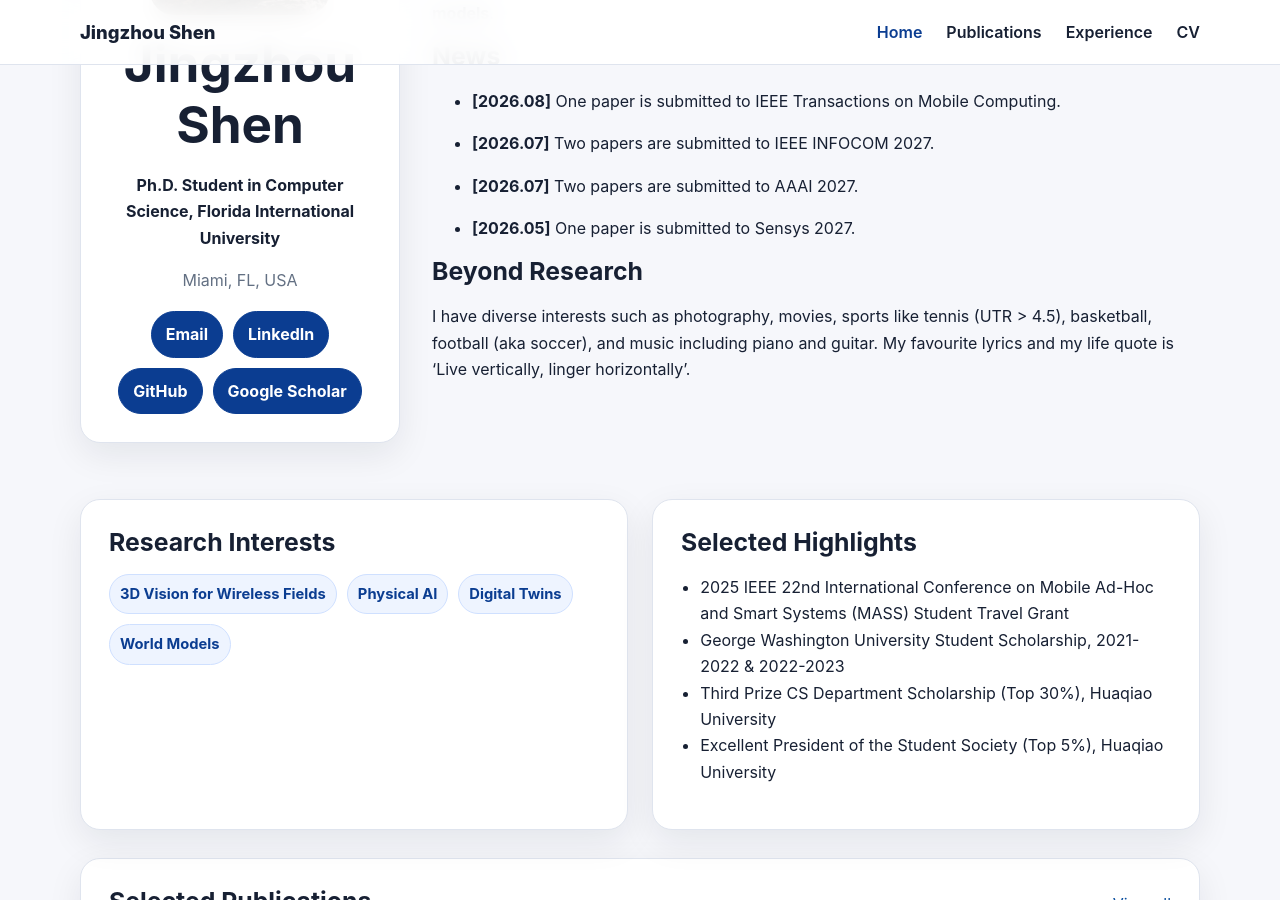
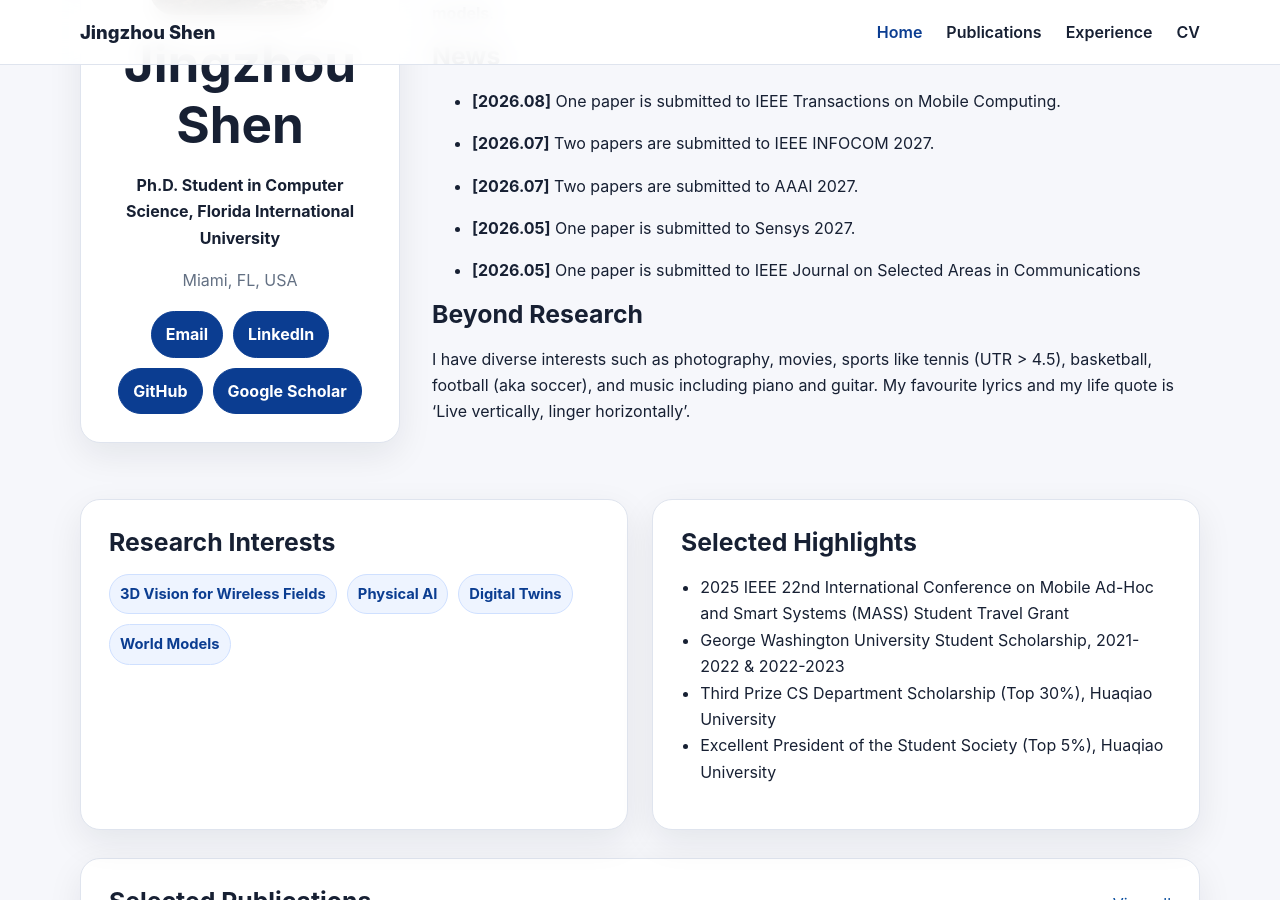
Before and after one commit to NorahCadeJS/NorahCadeJS.github.io, a Jekyll site: the page built from index.md, in a window 1280 px wide and 900 px high, scrolled down 331 px. Built offline with Jekyll 4.4.1, drawn with Linux system fonts in a browser that asks for light colours.

Commit message:
Update index.md

```diff
--- a/index.md
+++ b/index.md
@@ -18,5 +18,7 @@ My research focuses on **3D vision for wireless field modeling**, **Physical AI*
 
 - **[2026.05]** One paper is submitted to Sensys 2027.
 
+- **[2026.05]** One paper is submitted to IEEE Journal on Selected Areas in Communications
+
 ## Beyond Research
 I have diverse interests such as photography, movies, sports like tennis (UTR > 4.5), basketball, football (aka soccer), and music including piano and guitar. My favourite lyrics and my life quote is 'Live vertically, linger horizontally'.
```
